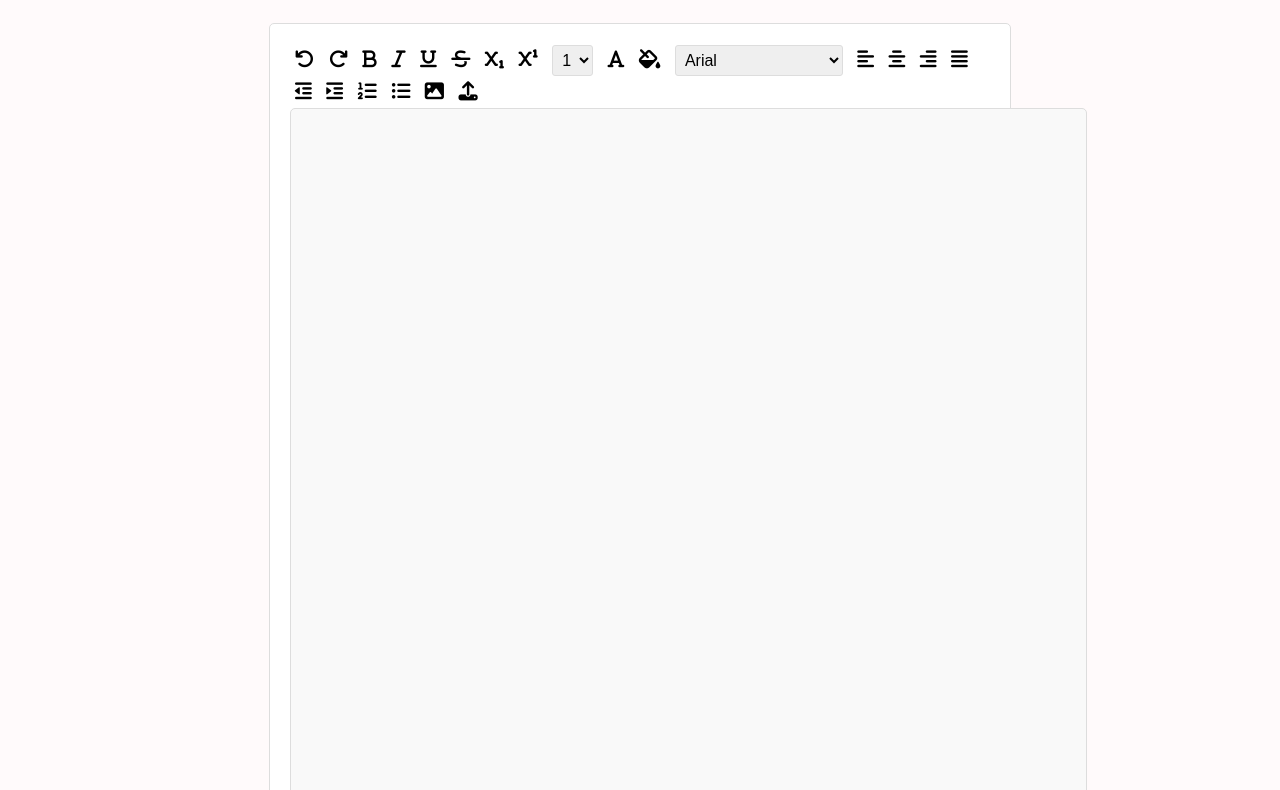
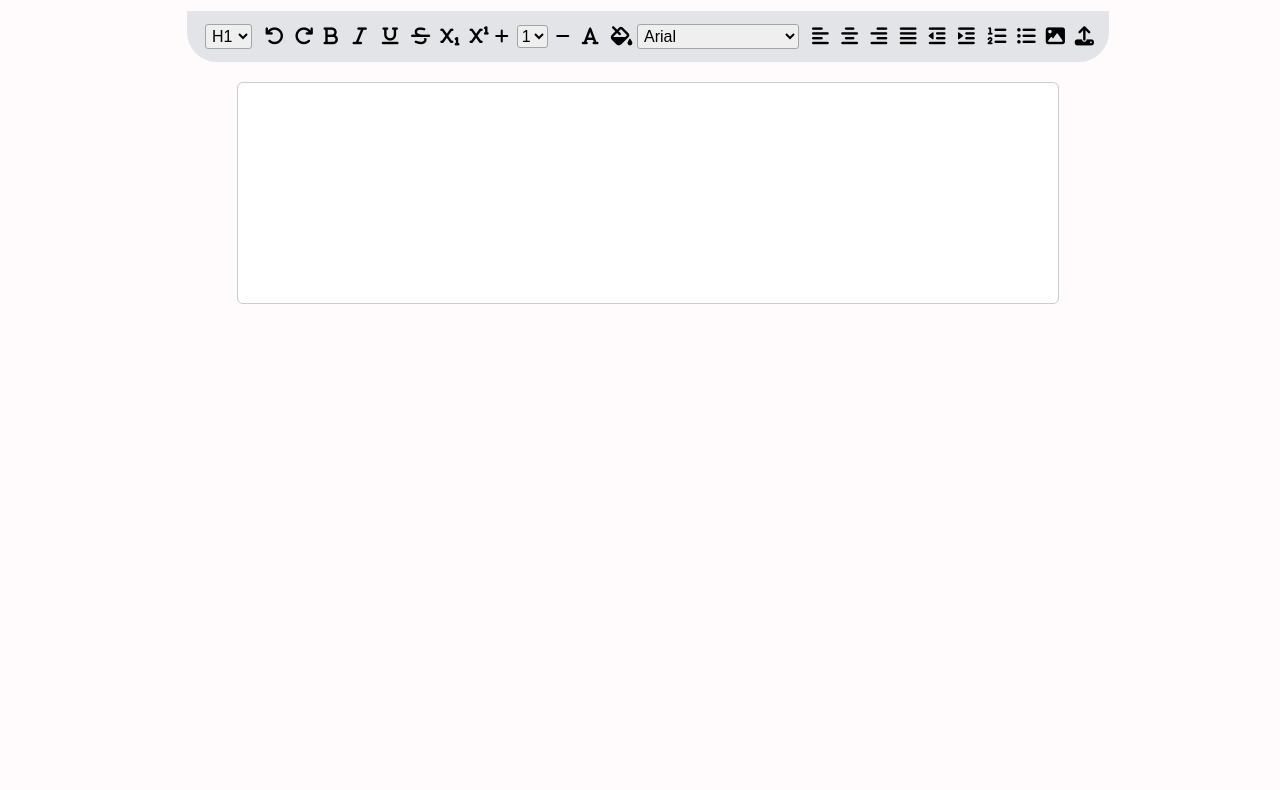
Before and after one commit to rafasilva9537/TemPrato, a plain HTML site: page frontend/pages/recipeEditor.html in a window 1280 px wide. Shown: the part 95-885 px from the top of the page. After the commit the page ends 808 px from the top, so only its background shows below. Drawn offline with Linux system fonts and the light colour scheme.

Commit message:
fix content

```diff
--- a/frontend/pages/recipeEditor.html
+++ b/frontend/pages/recipeEditor.html
@@ -5,35 +5,49 @@
 <head>
     <meta charset="UTF-8">
     <meta name="viewport" content="width=device-width, initial-scale=1.0">
-    <link rel="stylesheet" href="/TemPrato/resources/css/recipeStyle.css">
-    <link rel="stylesheet" href="/TemPrato/constants/colors.css">
-    <link rel="stylesheet" href="/TemPrato/resources/css/iconTitle.css">
+    <link rel="stylesheet" href="/TemPrato/frontend/constants/colors.css">
+    <link rel="stylesheet" href="/TemPrato/frontend/resources/css/iconTitle.css">
+    <link rel="stylesheet" href="/TemPrato/frontend/resources/css/recipeStyle.css">
+     <link rel="stylesheet" href="https://cdnjs.cloudflare.com/ajax/libs/font-awesome/6.7.2/css/all.min.css">
+    <script src="/TemPrato/frontend/resources/js/markdown.js"></script>
     <title>Crie uma nova receita</title>
-
-    <link rel="stylesheet" href="https://cdnjs.cloudflare.com/ajax/libs/font-awesome/6.7.2/css/all.min.css">
-
 </head>
 
 
 <body>
     <header>
         <a href="/TemPrato/index.html" class="titleIcon">
-            <span class="menuIcon">🍽️</span> <h1>TemPrato</h1>
+            <span class="menuIcon">🍽️</span>
+            <h1>TemPrato</h1>
         </a>
     </header>
+
 <br>
 
-<div id="editor">
-    <button id="undo"><i class="fas fa-undo"></i></button>
-    <button id="redo"><i class="fas fa-redo"></i></button>
-    <button id="bold"><i class="fas fa-bold"></i></button>
-    <button id="italic"><i class="fas fa-italic"></i></button>
-    <button id="underline"><i class="fas fa-underline"></i></button>
-    <button id="strikethrough"><i class="fas fa-strikethrough"></i></button>
-    <button id="subscript"><i class="fas fa-subscript"></i></button>
-    <button id="superscript"><i class="fas fa-superscript"></i></button>
+<div class="toolsContainer">
+ <select id="headering" onchange="heading(this.value)">
+        <option value="h1">H1</option>
+        <option value="h2">H2</option>
+        <option value="h3">H3</option>
+        <option value="h4">H4</option>
+        <option value="h5">H5</option>
+        <option value="h6">H6</option>
+    </select>
 
-    <select id="fontSize">
+    <button id="undo" onclick="undo()"><i class="fas fa-undo"></i></button>
+    <button id="redo" onclick="redo()"><i class="fas fa-redo"></i></button>
+    <button id="bold" onclick="bold()"><i class="fas fa-bold"></i></button>
+    <button id="italic" onclick="italic()"><i class="fas fa-italic"></i></button>
+    <button id="underline" onclick="underline()"><i class="fas fa-underline"></i></button>
+
+    <button id="strikethrough" onclick="strikethrough()"><i class="fas fa-strikethrough"></i></button>
+    <button id="subscript" onclick="subscript()"><i class="fas fa-subscript"></i></button>
+    <button id="superscript" onclick="superscript()"><i class="fas fa-superscript"></i></button>
+
+
+    <div class="fontSizeCont">
+    <button id="actress" onclick="actress()"><i class="fas fa-plus"></i></button>
+    <select id="fontSize" onchange="fontSize(this.value)">
         <option value="1">1</option>
         <option value="2">2</option>
         <option value="3">3</option>
@@ -41,41 +55,45 @@
         <option value="5">5</option>
         <option value="6">6</option>
         <option value="7">7</option>
-        <option value="8">8</option>
-        <option value="9">9</option>
+    </select>
+    <button id="decrease" onclick="decrease()"><i class="fas fa-minus"></i></button>
+    </div>
+
+
+
+    <button id="textColor" onclick="changeTextColor()"><i class="fas fa-font"></i></button>
+    <button id="bgColor" onclick="changeBgColor()"><i class="fas fa-fill-drip"></i></button>
+
+    <select id="font" onchange="changeFont(this.value)">
+        <option value="Arial">Arial</option>
+        <option value="Times New Roman">Times New Roman</option>
+        <option value="Courier New">Courier New</option>
     </select>
 
-    <button id="textColor"><i class="fas fa-font"></i></button>
-    <button id="bgColor"><i class="fas fa-fill-drip"></i></button>
+    <button id="alignLeft" onclick="alignLeft()"><i class="fas fa-align-left"></i></button>
+    <button id="alignCenter" onclick="alignCenter()"><i class="fas fa-align-center"></i></button>
+    <button id="alignRight" onclick="alignRight()"><i class="fas fa-align-right"></i></button>
+    <button id="alignJustify" onclick="alignJustify()"><i class="fas fa-align-justify"></i></button>
 
-    <select id="font">
-        <option value="Arial">Arial</option>
-        <option value="TimesNewRoman"> Times New Roman</option>
-        <option value="Courier New"> Courier New</option>
-    </select>
+    <button id="outdent" onclick="outdent()"><i class="fas fa-outdent"></i></button>
+    <button id="indent" onclick="indent()"><i class="fas fa-indent"></i></button>
 
 
-    <button id="alignLeft"><i class="fas fa-align-left"></i></button>
-    <button id="alignCenter"><i class="fas fa-align-center"></i></button>
-    <button id="alignRight"><i class="fas fa-align-right"></i></button>
-    <button id="alignJustify"><i class="fas fa-align-justify"></i></button>
+    <button id="orderedList" onclick="orderedList()"><i class="fas fa-list-ol"></i></button>
+    <button id="unorderedList" onclick="unorderedList()"><i class="fas fa-list-ul"></i></button>
 
-    <button id="outdent"><i class="fas fa-outdent"></i></button>
-    <button id="indent"><i class="fas fa-indent"></i></button>
 
-    <button id="orderedList"><i class="fas fa-list-ol"></i></button>
-    <button id="unorderedList"><i class="fas fa-list-ul"></i></button>
+    <button id="insertImageUrl" onclick="insertImageUrl()"><i class="fas fa-image"></i></button>
+    <button id="insertImageFile"><i class="fas fa-upload"></i></button>
 
-    <button id="insertImageUrl"><i class="fas fa-image"></i></button>
-    <button id="insertImageFile"><i class="fas fa-upload"></i></button>
-    <textarea rows="50" cols="97" wrap="on" contenteditable="true" id="recipeText"></textarea>
 
-</div>
 
     <input type="color" id="colorTextPick" style="display: none;">
     <input type="color" id="bgColorPick" style="display: none;">
+</div>
+
+       <div id="editor" contentEditable="true" style="border: 1px solid #ccc; padding: 10px;"></div>
 
 
 
-    <script src="/resources/js/markdown.js"></script>
 </body>
--- a/frontend/resources/css/recipeStyle.css
+++ b/frontend/resources/css/recipeStyle.css
@@ -1,9 +1,3 @@
-*{
-    padding: 0;
-    margin: 0;
-    font-family: Arial;
-}
-
 header{
     height: 10%;
     width: 100%;
@@ -20,66 +14,90 @@ body, html{
     background-color: var(--background-color);
 }
 
+.toolsContainer{
+    display: flex;
+    flex: 1;
+    margin: auto;
+    position: sticky;
+    padding: 1%;
+    top: 0;
+    max-width: 70%;
+    background-color: rgb(226, 228, 231);
+    border-bottom-left-radius: 30px;
+    border-bottom-right-radius:30px ;
+
+}
+
+
+.fontSizeCont{
+    display: flex;
+    flex: 1;
+    flex-direction: row;
+    margin: 1px
+}
 
 button{
+    width: 1em;
+    height: 1em;
+    display: flex;
+    flex: 1;
     background-color: transparent;
     cursor: pointer;
     border: none;
     font-size: 1.2em;
-    margin: 5px 5px;
+    margin: 2px 2px;
+}
+
+#actress{
+    text-align: center;
+    font-size: 1em;
+    left: 0;
+    margin-top: 1;
+    padding: 1px;
+}
+
+#decrease{
+    text-align: center;
+    font-size: 1em;
+    left: 0;
+    margin-top: 2px;
+    padding: 1px;
+}
+
+#fontSize{
+    text-align: center;
+    padding: 0;
 }
 
 button:hover {
-    color: #333;
+    color: #252525;
 }
 
 select {
     font-size: 1em;
-    padding: 5px;
-    border: 1px solid #ddd;
+    padding: 2px;
+    border: 1px solid #a5a5a5;
     border-radius: 3px;
     margin: 0 5px;
+    cursor: pointer;
 }
-
-.containerTexto{
-    margin-top: 15%;
-    margin-left: 50%;
-    margin-right: 50%;
-    height: 100%;
-    width: 100%;
-}
-
 
 .options {
     display: flex;
     flex-wrap: wrap;
     align-items: center;
     gap: 3px;
+    cursor: pointer;
 }
-
-
 
 #editor {
     background-color: #fff;
     border: 1px solid #ddd;
-    border-radius: 5px;
-    padding: 20px;
+    border-radius: 6px;
+    padding: 25px;
     margin: 20px auto;
-    max-width: 700px;
-}
-
-#recipeText{
-    padding: 2px;
-    border: 1px solid #ddd;
+    max-width: 800px;
     min-height: 200px;
-    border-radius: 5px;
-    margin-bottom: 12px;
-    background-color: #f9f9f9;
-    color: #333;
-    overflow: hidden;
-    word-wrap: break-word;
-    resize: none;
-    overflow-y: scroll;
 }
 
 input[type="color"] {
--- a/frontend/resources/js/markdown.js
+++ b/frontend/resources/js/markdown.js
@@ -1,15 +1,92 @@
-function executeCommand(command, value){
-    document.execCommand(command,false,value);
+
+
+function heading(level) {
+    document.execCommand('formatBlock', false, level);
 }
 
-document.getElementById("undo").addEventListener("click", function(){
-    executeCommand("undo");
-});
+function undo() {
+    document.execCommand('undo');
+}
 
-document.getElementById("redo").addEventListener("click", function(){
-    executeCommand("redo");
-});
+function redo() {
+    document.execCommand('redo');
+}
 
-document.getElementById("bold").addEventListener("click", function() {
-    executeCommand("bold");
-});
+function bold() {
+    document.execCommand('bold');
+}
+
+function italic() {
+    document.execCommand('italic');
+}
+
+function underline() {
+    document.execCommand('underline');
+}
+
+function strikethrough() {
+    document.execCommand('strikeThrough');
+}
+
+function subscript() {
+    document.execCommand('subscript');
+}
+
+function superscript() {
+    document.execCommand('superscript');
+}
+
+function fontSize(size) {
+    document.execCommand('fontSize', false, size);
+}
+
+function changeTextColor() {
+    let color = document.getElementById('colorTextPick').value;
+    document.execCommand('foreColor', false, color);
+}
+
+function changeBgColor() {
+    let color = document.getElementById('bgColorPick').value;
+    document.execCommand('hiliteColor', false, color);
+}
+
+function changeFont(font) {
+    document.execCommand('fontName', false, font);
+}
+
+function alignLeft() {
+    document.execCommand('justifyLeft');
+}
+
+function alignCenter() {
+    document.execCommand('justifyCenter');
+}
+
+function alignRight() {
+    document.execCommand('justifyRight');
+}
+
+function alignJustify() {
+    document.execCommand('justifyFull');
+}
+
+function outdent() {
+    document.execCommand('outdent');
+}
+
+function indent() {
+    document.execCommand('indent');
+}
+
+function orderedList() {
+    document.execCommand('insertOrderedList');
+}
+
+function unorderedList() {
+    document.execCommand('insertUnorderedList');
+}
+
+function insertImageUrl() {
+    let url = prompt("Insira a URL da imagem:");
+    if (url) document.execCommand('insertImage', false, url);
+}
```
Lines whose indentation alone changed are shown as unchanged.
